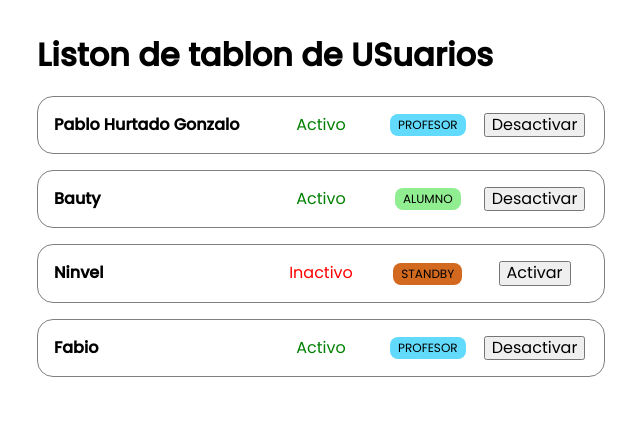
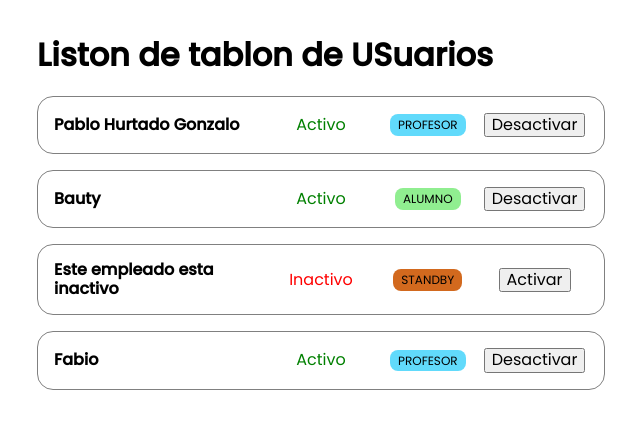
Before and after one commit to Coshiloco/Proyectos_React, a React (Vite) app: page / in a window 1280 px wide. Shown: the top 428 px of the page, without its empty margins (319-959 px from the left). Built offline with nearby package versions, Linux system fonts and the light colour scheme.

Commit message:
Asociacion de Estado Activo con Nombre

```diff
--- a/src/components/UserRow.jsx
+++ b/src/components/UserRow.jsx
@@ -9,10 +9,12 @@ const UserRow = ({ name, active, role }) => {
 	const [isActive, seiIsActive] = useState(active);
 	// Por el que vamos a cambiar
 	const newrole = isActive ? role : 'standby';
+	// Podemos poner un texto tambien que cuando la variable este inactiva le ponemos esta inactivo
+	const nombreInactivo = isActive ? name : 'Este empleado esta inactivo';
 	return (
 		<div className={style.user}>
 			<div className={style.name}>
-				<span>{name}</span>
+				<span>{nombreInactivo}</span>
 			</div>
 			<div className={style.status}>
 				<UserStatus active={isActive}></UserStatus>
```
